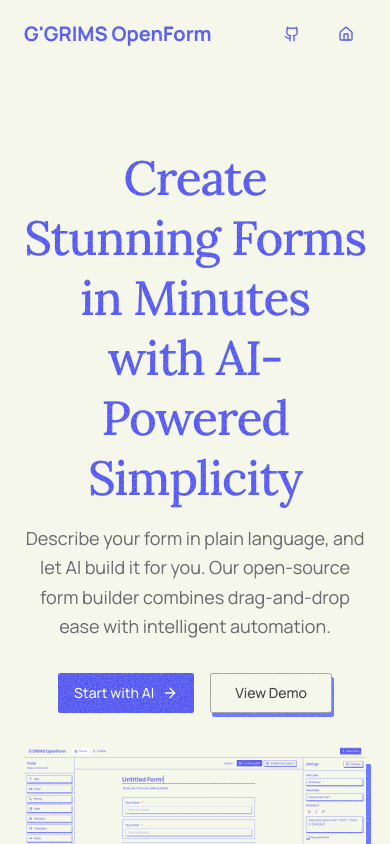
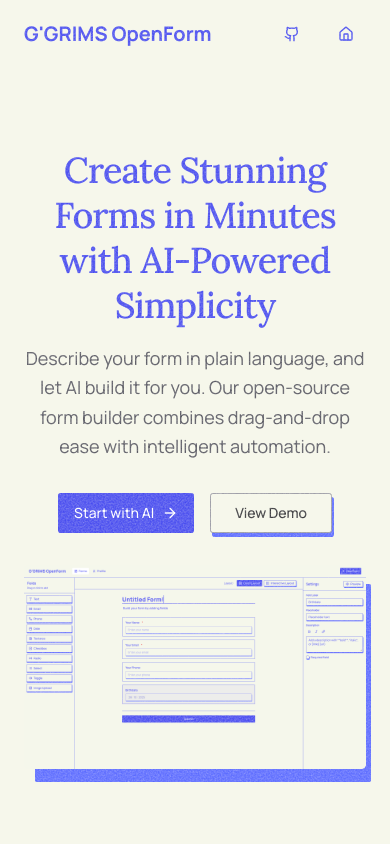
Before and after one commit to G-GRIMS/openform, a Next.js app: page / in a window 390 px wide. Shown: the top 844 px of the page. Built offline with nearby package versions, Linux system fonts and the light colour scheme.

Commit message:
fix: adjust mobile font size

```diff
--- a/app/landing-page-inner.tsx
+++ b/app/landing-page-inner.tsx
@@ -95,7 +95,7 @@ export default function LandingPageInner() {
                         <div className="text-center">
                             <motion.h1
                                 className={cn(
-                                    'text-5xl leading-tight font-medium tracking-tight',
+                                    'text-4xl leading-tight font-medium tracking-tight md:text-5xl',
                                     lora.className,
                                 )}
                                 initial={{ opacity: 0, y: 20 }}
```
